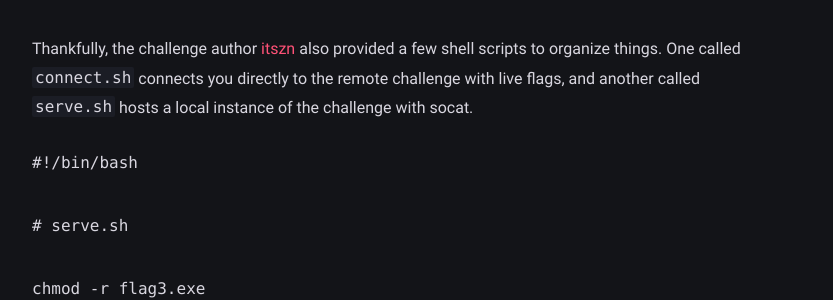
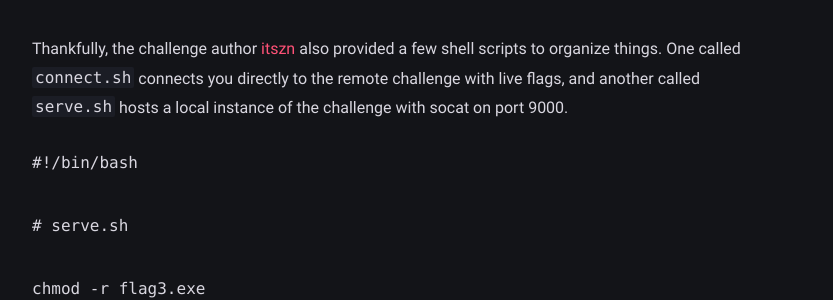
Before and after one commit to pwnfirstsearch/pwnfirstsearch.github.io, a Jekyll site: the page built from _posts/2020-10-27-hackthevote-electrostar.md, in a window 1280 px wide and 900 px high, scrolled down 632 px. Shown: the part 162-462 px from the top of the window, without its empty margins (238-1071 px from the left). Built offline with Jekyll 4.4.1, drawn with Linux system fonts in a browser that asks for light colours.

Commit message:
force gh pages rebuild

````diff
--- a/_posts/2020-10-27-hackthevote-electrostar.md
+++ b/_posts/2020-10-27-hackthevote-electrostar.md
@@ -12,7 +12,7 @@ During this past weekend PFS participated in [Hack the Vote 2020](https://hackth
 
 Electrostar consisted of a main userspace host binary and a series of small module files. You receive the challenge with the userspace and 3 module files. There are also 3 placeholder flags - two text files and one executable. The first two parts involve reading the two flag files, while the final part requires a full breakout and code execution in the context of the main machine binary. The entire challenge as-given is meant to run on Ubuntu 18.04 and a libc is also provided.
 
-Thankfully, the challenge author [itszn](https://twitter.com/itszn13) also provided a few shell scripts to organize things. One called `connect.sh` connects you directly to the remote challenge with live flags, and another called `serve.sh` hosts a local instance of the challenge with socat.
+Thankfully, the challenge author [itszn](https://twitter.com/itszn13) also provided a few shell scripts to organize things. One called `connect.sh` connects you directly to the remote challenge with live flags, and another called `serve.sh` hosts a local instance of the challenge with socat on port 9000.
 
 ```bash=
 #!/bin/bash
````
